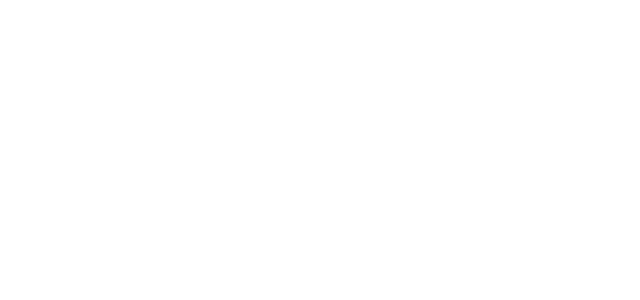
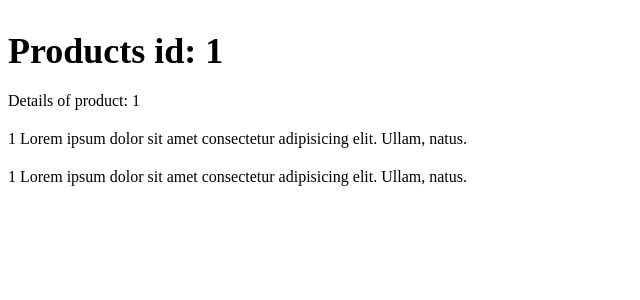
Before and after one commit to Sahasawat-Boss/Nuxt-App, a Nuxt app: page /products/1 in a window 1280 px wide. Before the commit this address had no page. Shown: the top 300 px of the page, without its empty margins (0-640 px from the left). Built offline with nearby package versions, Linux system fonts and the light colour scheme.

Commit message:
Added Pages Routes Parameter

```diff
--- /dev/null
+++ b/pages/products/[id].vue
@@ -0,0 +1,31 @@
+<script setup>
+//http://localhost:3000/products/33
+const { id } = useRoute().params
+</script>
+
+
+<template>
+    <h2>Products id: {{ id }}</h2>
+    <p>
+        Details of product: {{ id }}
+    </p>
+    <p>
+        {{ id }} Lorem ipsum dolor sit amet consectetur adipisicing elit. Ullam, natus.
+    </p>
+    <p>
+        {{ id }} Lorem ipsum dolor sit amet consectetur adipisicing elit. Ullam, natus.
+    </p>
+</template>
+
+
+
+<style scoped>
+h2 {
+    margin-bottom: 20px;
+    font-size: 36px;
+}
+
+p {
+    margin: 20px 0;
+}
+</style>
```
